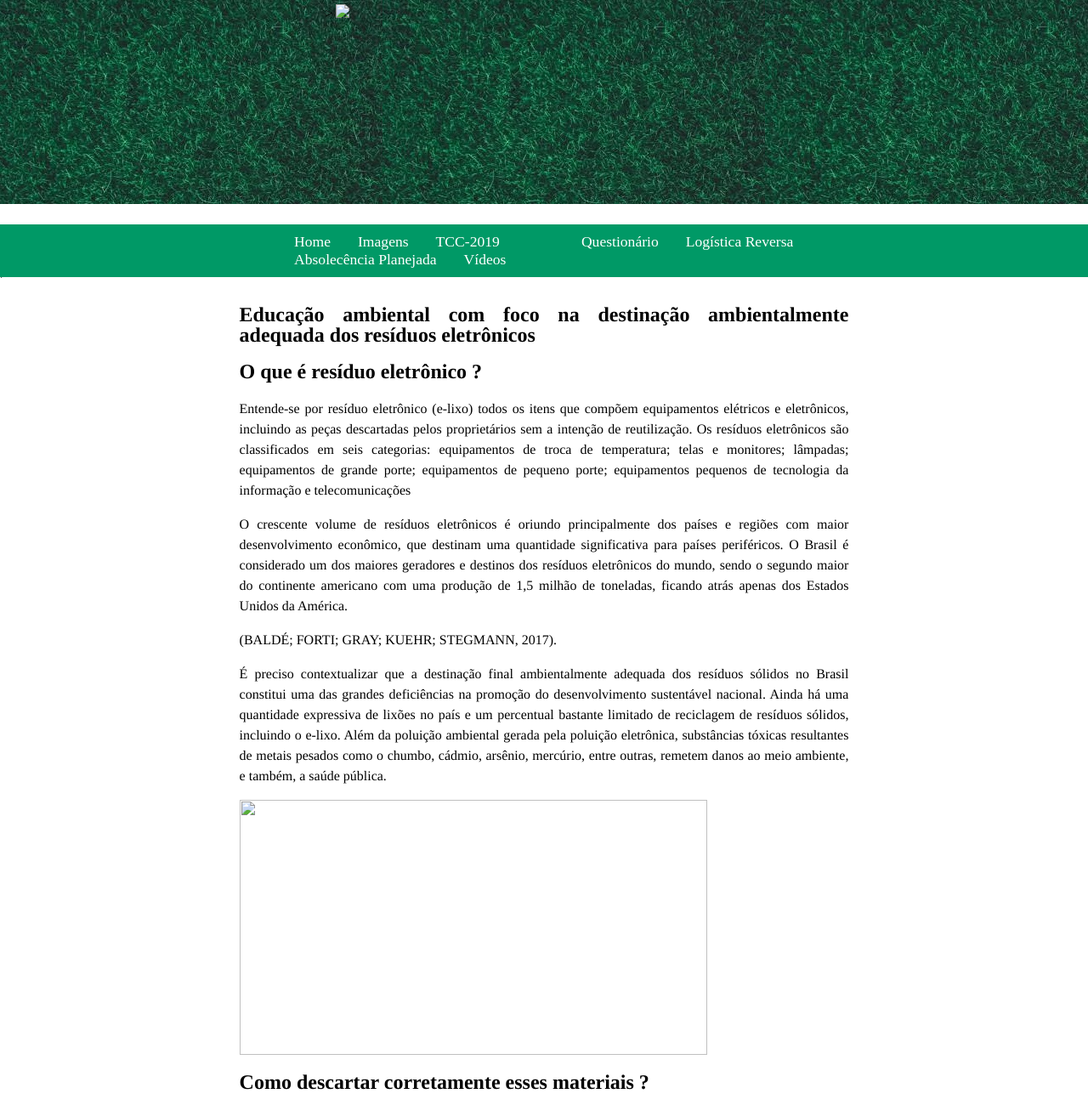
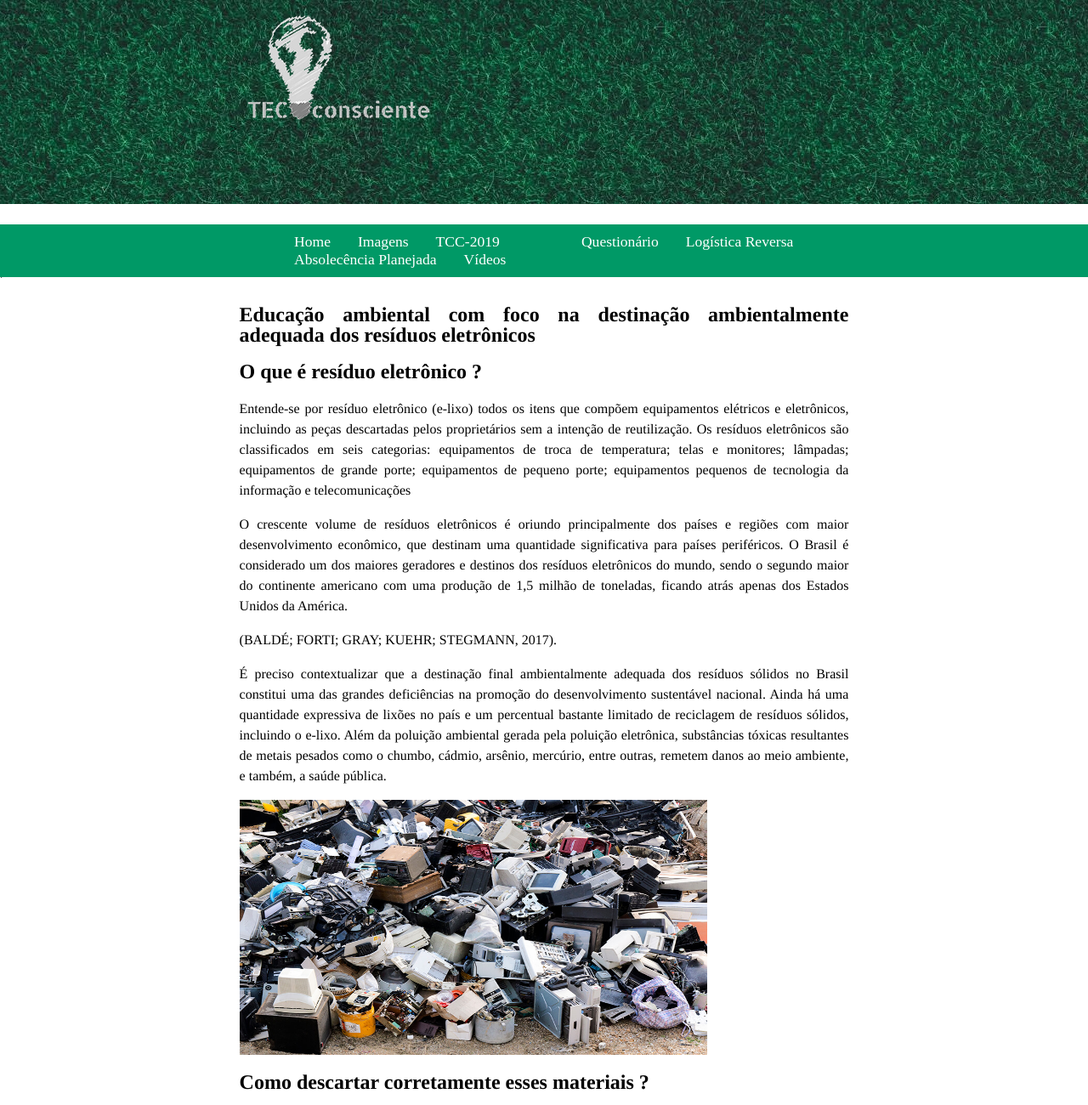
Before and after one commit to 13022000/trabalho-de-conclus-o-de-curso, a plain HTML site: page index.html in a window 1280 px wide. Shown: the top 1300 px of the page at 85% size. Drawn offline with Linux system fonts and the light colour scheme.

Commit message:
Update index.html

```diff
--- a/index.html
+++ b/index.html
@@ -8,12 +8,12 @@
 	<body>
 
 		<div id="topo" style="background-image:url(images.jpg)">>
-			<img id="logo" src="imagens/logo.png">
+			<img id="logo" src="imagens/imagens/logo.png">
 		</div>
 
 <ul id="listaMenu" style="width:100%">
 
-  <li id="rig"><a href="Home.html">Home</a></li>
+  <li id="rig"><a href="index.html">Home</a></li>
 
   <li><a href="imagens.html" target="_blank" >Imagens</a></li>
   <li> <a href="https://drive.google.com/open?id=1_JyW15lYEiA6LeUbycDUf4gye9mBas2z" target="_blank"> TCC-2019<a/></li>
@@ -60,7 +60,7 @@ sólidos no Brasil constitui uma das grandes deficiências na promoção do dese
 sustentável nacional. Ainda há uma quantidade expressiva de lixões no país e um percentual
 bastante limitado de reciclagem de resíduos sólidos, incluindo o e-lixo.
                Além da poluição ambiental gerada pela poluição eletrônica, substâncias tóxicas resultantes de metais pesados como o chumbo, cádmio, arsênio, mercúrio, entre outras, remetem danos ao meio ambiente, e  também, a saúde pública.</p>
-              <img src="imagens/lixo.jpg" width="550" height="300">
+              <img src="imagens/imagens/lixo.jpg" width="550" height="300">
 
               <h2> Como descartar corretamente esses materiais ? </h2>
               <p> Para não provocar danos ambientais é preciso descartar o lixo eletrônico em locais apropriados, que podem ser empresas especializadas, cooperativas de reciclagem ou centros de estudos - escolas e universidades - com projetos voltados ao descarte de residuo e ao meio ambiente.</p>
```
